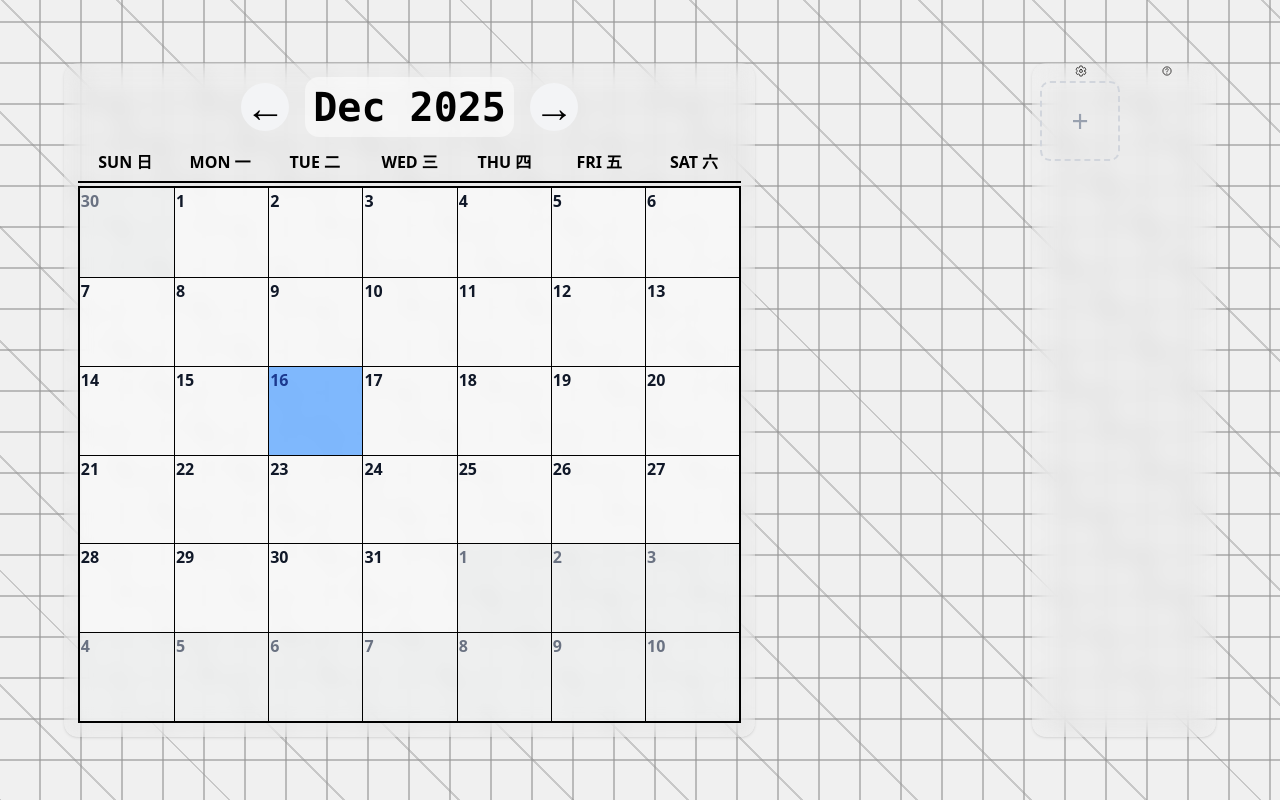
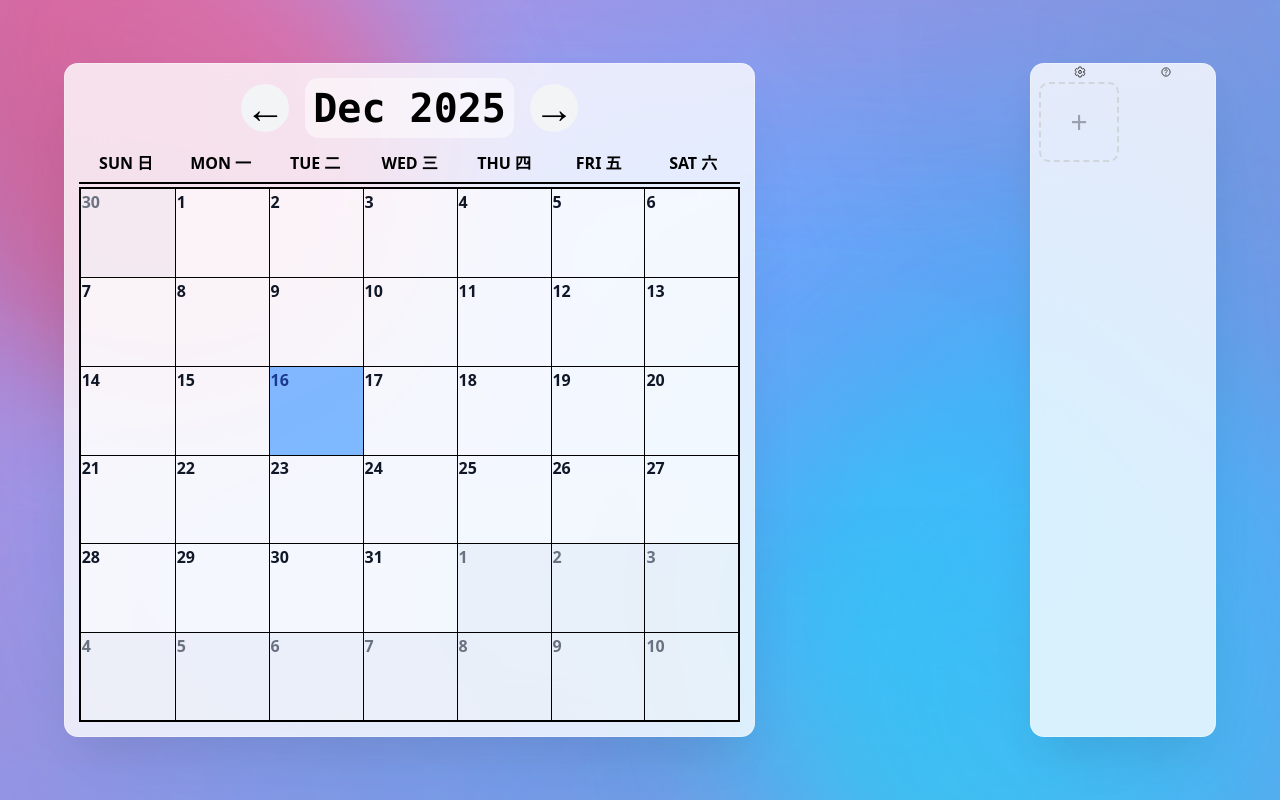
Before and after one commit to lazycloud314/calendar-wallpaper, a React (Vite) app: page / in a window 1280 px wide. Built offline with nearby package versions, Linux system fonts and the light colour scheme.

Commit message:
change background style

```diff
--- a/src/App.tsx
+++ b/src/App.tsx
@@ -19,10 +19,15 @@ function App() {
     <>
       <Background />
       <BackupClick />
-      <div className="w-screen h-screen portrait:py-[10%] portrait:px-[1%] landscape:py-[2%] landscape:px-[5%] flex flex-col landscape:flex-row items-center justify-between overflow-hidden scrollbar-hide">
+      <div className="relative bg-transparent z-10 w-screen h-screen portrait:py-[10%] portrait:px-[1%] landscape:py-[2%] landscape:px-[5%] flex flex-col landscape:flex-row items-center justify-between overflow-hidden scrollbar-hide">
         <div
           className={cn(
-            "bg-white-500/60 backdrop-blur-md shadow-sm rounded-xl",
+            // 玻璃态效果 - 半透明白色背景 + 强模糊
+            "bg-white/80 dark:bg-gray-900/80",
+            "backdrop-blur-xl",
+            "border border-white/30 dark:border-white/10",
+            "shadow-2xl shadow-black/10 dark:shadow-black/30",
+            "rounded-xl",
             // 竖屏样式（默认）
             "w-[95%] min-h-[50%] max-h-[70%] min-w-none max-w-none",
             // 横屏样式
@@ -33,7 +38,12 @@ function App() {
         </div>
         <div
           className={cn(
-            "bg-white-500/60 backdrop-blur-md shadow-sm rounded-xl p-2",
+            // 玻璃态效果 - 半透明白色背景 + 强模糊
+            "bg-white/80 dark:bg-gray-900/80",
+            "backdrop-blur-xl",
+            "border border-white/30 dark:border-white/10",
+            "shadow-2xl shadow-black/10 dark:shadow-black/30",
+            "rounded-xl p-2",
             // 竖屏样式
             "portrait:w-[95%] portrait:h-fit portrait:py-2 portrait:pl-0.5 portrait:pr-2",
             // 横屏样式
--- /dev/null
+++ b/src/components/Background.css
@@ -0,0 +1,120 @@
+/* 现代动态背景样式 - 流动blob + 动态渐变 */
+.geometric-background {
+  position: absolute;
+  background: linear-gradient(135deg, #667eea 0%, #764ba2 25%, #f093fb 50%, #4facfe 75%, #667eea 100%);
+  background-size: 400% 400%;
+  overflow: hidden;
+  z-index: -1;
+  width: 100%;
+  height: 100%;
+  animation: gradient-shift 15s ease infinite;
+}
+
+/* 流动的blob形态 */
+.geometric-background::before {
+  content: '';
+  position: absolute;
+  width: 500px;
+  height: 500px;
+  background: linear-gradient(135deg, #ff6b9d 0%, #c44569 100%);
+  border-radius: 30% 70% 70% 30% / 30% 30% 70% 70%;
+  top: -10%;
+  left: -10%;
+  filter: blur(60px);
+  opacity: 0.7;
+  animation: blob-morph-1 20s ease-in-out infinite;
+  pointer-events: none;
+}
+
+.geometric-background::after {
+  content: '';
+  position: absolute;
+  width: 600px;
+  height: 600px;
+  background: linear-gradient(135deg, #4facfe 0%, #00f2fe 100%);
+  border-radius: 60% 40% 30% 70% / 60% 30% 70% 40%;
+  bottom: -15%;
+  right: -10%;
+  filter: blur(80px);
+  opacity: 0.6;
+  animation: blob-morph-2 25s ease-in-out infinite;
+  pointer-events: none;
+}
+
+/* 添加额外的blob元素通过box-shadow模拟 */
+.geometric-background {
+  box-shadow:
+    inset 0 0 200px 100px rgba(255, 107, 157, 0.2),
+    inset 0 0 300px 150px rgba(79, 172, 254, 0.15),
+    inset -200px -200px 400px 200px rgba(192, 69, 105, 0.1);
+}
+
+/* 动态渐变动画 */
+@keyframes gradient-shift {
+  0% {
+    background-position: 0% 50%;
+  }
+  50% {
+    background-position: 100% 50%;
+  }
+  100% {
+    background-position: 0% 50%;
+  }
+}
+
+/* Blob形态变化动画 */
+@keyframes blob-morph-1 {
+  0%, 100% {
+    border-radius: 30% 70% 70% 30% / 30% 30% 70% 70%;
+    transform: translate(0, 0) rotate(0deg) scale(1);
+  }
+  25% {
+    border-radius: 58% 42% 75% 25% / 76% 46% 54% 24%;
+    transform: translate(50px, -30px) rotate(90deg) scale(1.1);
+  }
+  50% {
+    border-radius: 50% 50% 33% 67% / 55% 27% 73% 45%;
+    transform: translate(-30px, 40px) rotate(180deg) scale(0.9);
+  }
+  75% {
+    border-radius: 33% 67% 58% 42% / 63% 68% 32% 37%;
+    transform: translate(20px, 20px) rotate(270deg) scale(1.05);
+  }
+}
+
+@keyframes blob-morph-2 {
+  0%, 100% {
+    border-radius: 60% 40% 30% 70% / 60% 30% 70% 40%;
+    transform: translate(0, 0) rotate(0deg) scale(1);
+  }
+  33% {
+    border-radius: 30% 60% 70% 40% / 50% 60% 30% 60%;
+    transform: translate(-40px, 50px) rotate(120deg) scale(1.15);
+  }
+  66% {
+    border-radius: 70% 30% 50% 50% / 30% 30% 70% 70%;
+    transform: translate(30px, -40px) rotate(240deg) scale(0.85);
+  }
+}
+
+/* 深色模式适配 */
+.dark .geometric-background {
+  background: linear-gradient(135deg, #1a1a2e 0%, #16213e 25%, #0f3460 50%, #533483 75%, #1a1a2e 100%);
+  background-size: 400% 400%;
+  box-shadow:
+    inset 0 0 200px 100px rgba(100, 150, 255, 0.15),
+    inset 0 0 300px 150px rgba(150, 100, 255, 0.1),
+    inset -200px -200px 400px 200px rgba(80, 120, 200, 0.08);
+}
+
+.dark .geometric-background::before {
+  background: linear-gradient(135deg, #667eea 0%, #764ba2 100%);
+  opacity: 0.4;
+  filter: blur(80px);
+}
+
+.dark .geometric-background::after {
+  background: linear-gradient(135deg, #4facfe 0%, #00f2fe 100%);
+  opacity: 0.3;
+  filter: blur(100px);
+}
--- a/src/components/Background.tsx
+++ b/src/components/Background.tsx
@@ -1,7 +1,7 @@
-import { cn } from "@/lib/utils";
+import "./Background.css";
 
 export function Background() {
   return (
-    <div className="absolute top-0 left-0 w-full h-full geometric-lines-bg"></div>
+    <div className="absolute top-0 left-0 w-full h-full geometric-background"></div>
   );
 }
--- a/src/index.css
+++ b/src/index.css
@@ -156,55 +156,3 @@
 .custom-scrollbar::-webkit-scrollbar-corner {
   background: transparent;
 }
-
-/* 几何线条背景 */
-.geometric-lines-bg {
-  background-color: #f0f0f0;
-  background-image:
-    /* 水平线条 */
-    repeating-linear-gradient(
-      0deg,
-      transparent,
-      transparent 39px,
-      rgba(150, 150, 150, 0.6) 39px,
-      rgba(150, 150, 150, 0.6) 41px
-    ),
-    /* 垂直线条 */
-    repeating-linear-gradient(
-      90deg,
-      transparent,
-      transparent 39px,
-      rgba(150, 150, 150, 0.6) 39px,
-      rgba(150, 150, 150, 0.6) 41px
-    ),
-    /* 对角线 */
-    repeating-linear-gradient(
-      45deg,
-      transparent,
-      transparent 79px,
-      rgba(140, 140, 140, 0.4) 79px,
-      rgba(140, 140, 140, 0.4) 81px
-    );
-  background-size: 100% 100%, 100% 100%, 200% 200%;
-  background-position: 0 0, 0 0, 0 0;
-}
-
-/* 另一种几何线条样式 - 六边形网格效果 */
-.geometric-hexagon-bg {
-  background-color: #f0f0f0;
-  background-image:
-    linear-gradient(120deg, rgba(150, 150, 150, 0.5) 0%, transparent 50%),
-    linear-gradient(60deg, rgba(150, 150, 150, 0.5) 0%, transparent 50%),
-    linear-gradient(0deg, rgba(150, 150, 150, 0.5) 0%, transparent 50%);
-  background-size: 100px 86.6px, 100px 86.6px, 100px 86.6px;
-  background-position: 0 0, 50px 43.3px, 0 0;
-}
-
-/* 简洁的网格线条 */
-.geometric-grid-bg {
-  background-color: #f0f0f0;
-  background-image:
-    linear-gradient(rgba(150, 150, 150, 0.6) 1px, transparent 1px),
-    linear-gradient(90deg, rgba(150, 150, 150, 0.6) 1px, transparent 1px);
-  background-size: 40px 40px;
-}
```
